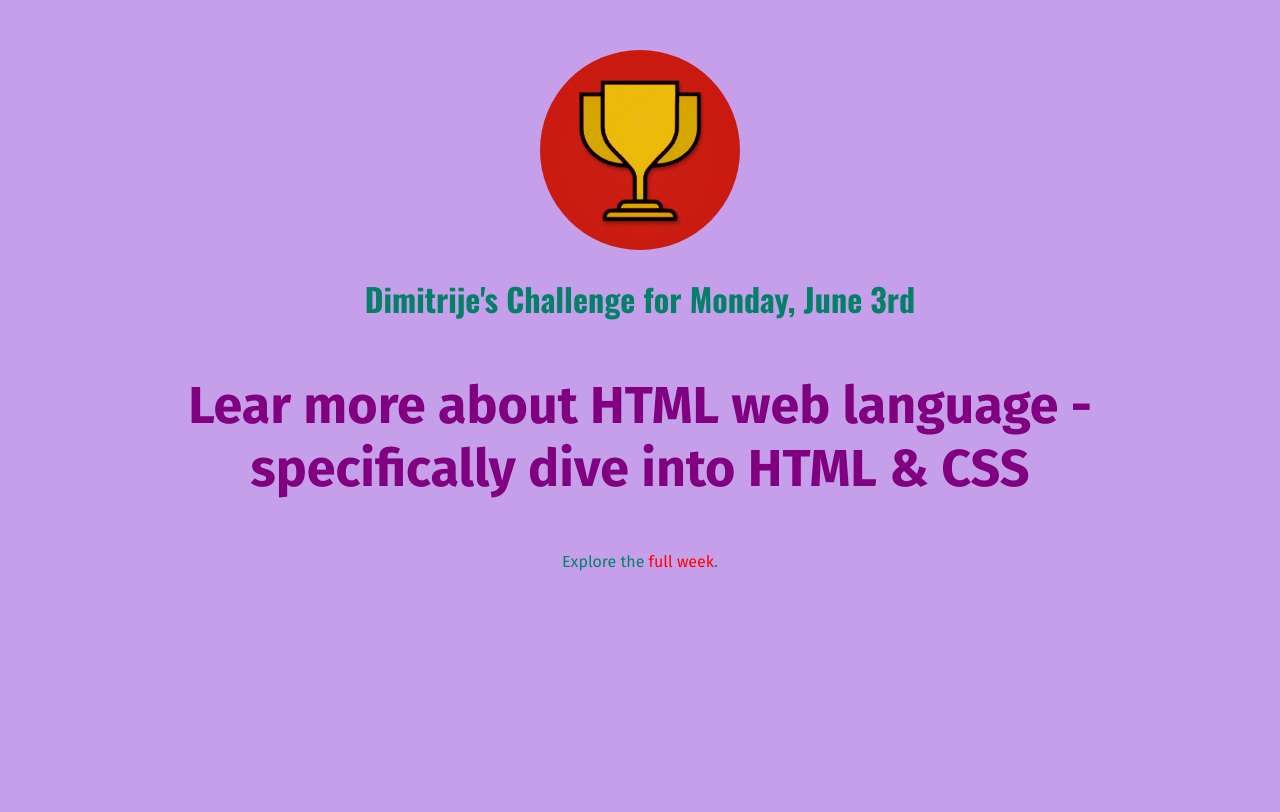
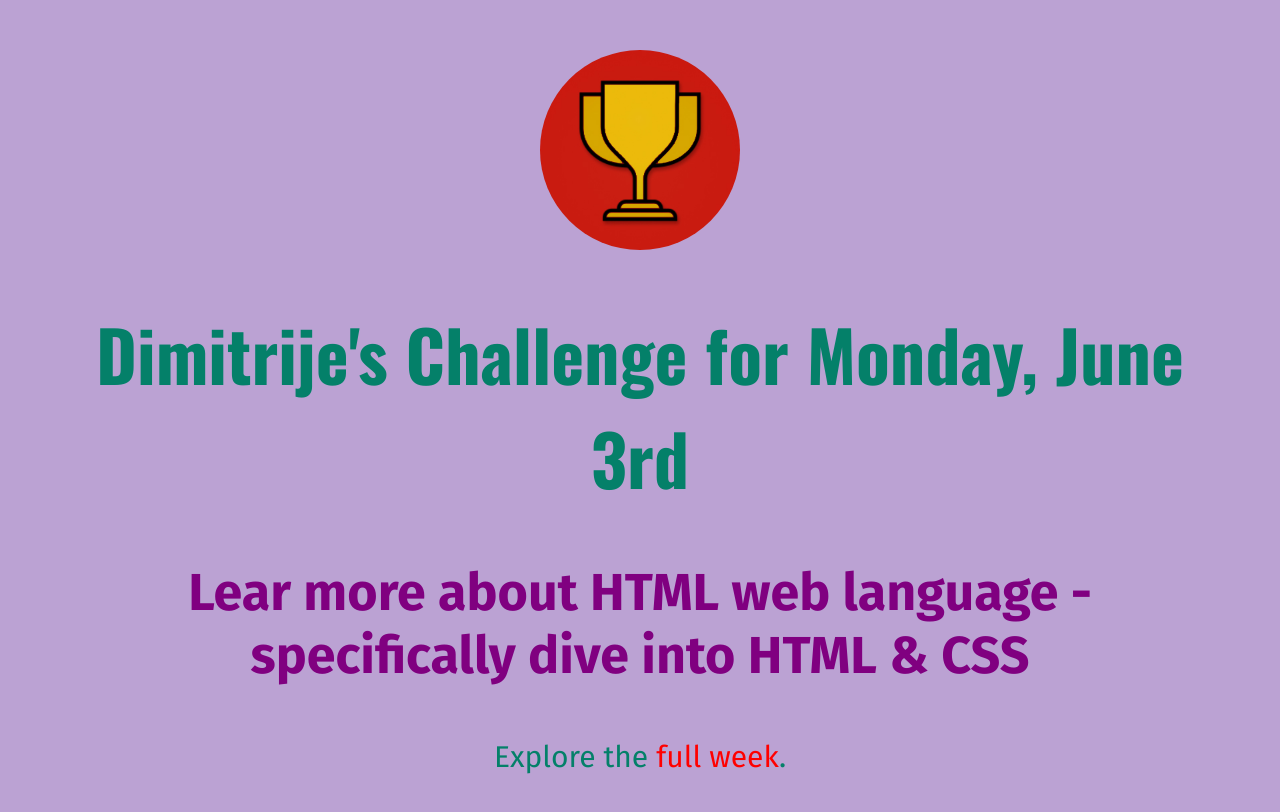
Before and after one commit to DimitrijeBigovic/Html-CSS-cortex, a plain HTML site: page index.html in a window 1280 px wide. Drawn offline with nearby package versions, Linux system fonts and the light colour scheme.

Commit message:
sorted out shared css file

```diff
--- a/Daily-challenge.css
+++ b/Daily-challenge.css
@@ -1,6 +1,4 @@
 body {
-  text-align: center;
-  background-color: rgb(198, 159, 235);
   margin: 50px;
 }
 
@@ -20,14 +18,6 @@ h1 {
     color: #048069;
   }
 
-  a {
-    color: red;
-    text-decoration: none;
-  }
-
-  a:hover {
-    text-decoration: underline;
-  }
 
   #todays-learning {
     color: purple;
--- a/full-week.css
+++ /dev/null
@@ -1,21 +0,0 @@
-body {
-    text-align: center;
-    background-color: teal;
-    margin: 60px;
-}
-h1 {
-    font-family: 'Franklin Gothic Medium', 'Arial Narrow', Arial, sans-serif;
-    color: red;
-    font-size: 70px;
-}
-
-p {
-font-family: Cambria, Cochin, Georgia, Times, 'Times New Roman', serif;
-color: chartreuse;
-font-size: 30px;
-}
-    a {
-        font-family: 'Oswald', sans-serif;
-        color: purple;
-        text-decoration: none;
-    }
--- a/index.html
+++ b/index.html
@@ -8,6 +8,7 @@
       href="https://fonts.googleapis.com/css2?family=Fira+Sans:wght@400;700&family=Oswald:wght@700&display=swap"
       rel="stylesheet"
     />
+    <link rel="stylesheet" href="shared.css">
     <link href="Daily-challenge.css" rel="stylesheet" />
     <title>My Daily Challenge</title>
   </head>
--- /dev/null
+++ b/shared.css
@@ -0,0 +1,24 @@
+body {
+    text-align: center;
+    background-color:rgb(187, 162, 211);
+}
+h1 {
+    font-family: 'Oswald', sans-serif;
+    color: red;
+    font-size: 70px;
+}
+
+p {
+font-family: 'Fira Sans', sans-serif;
+color: chartreuse;
+font-size: 30px;
+}
+
+a {
+    color: red;
+    text-decoration: none;
+  }
+
+  a:hover {
+    text-decoration: underline;
+  }
```
Also changed, not shown: full-week.html (+6 -5 lines).
